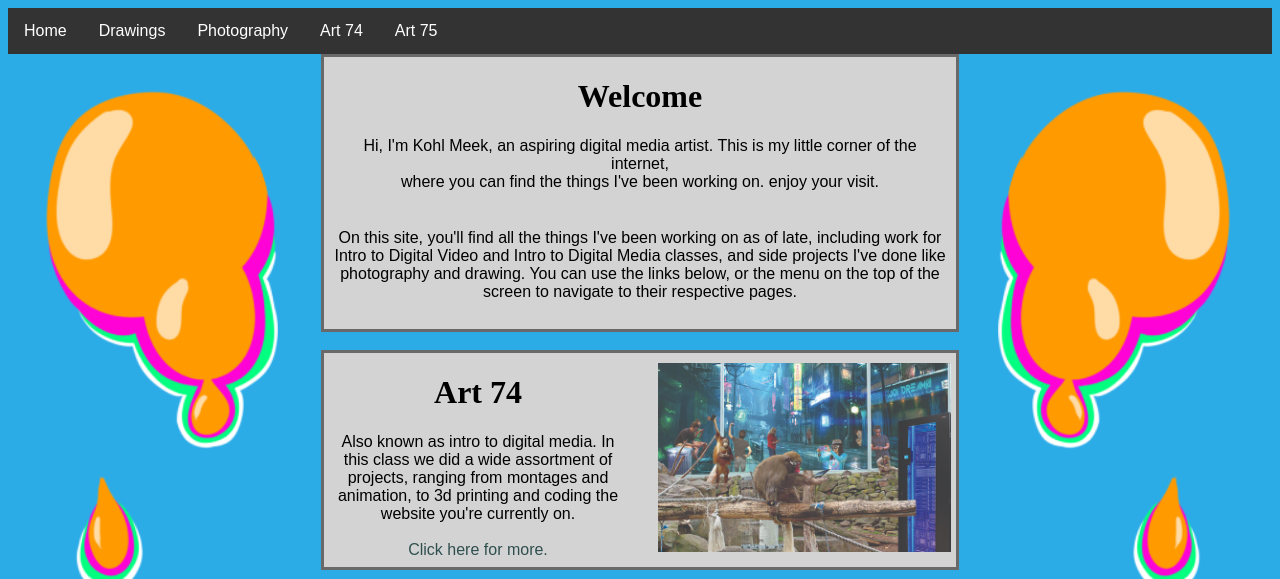
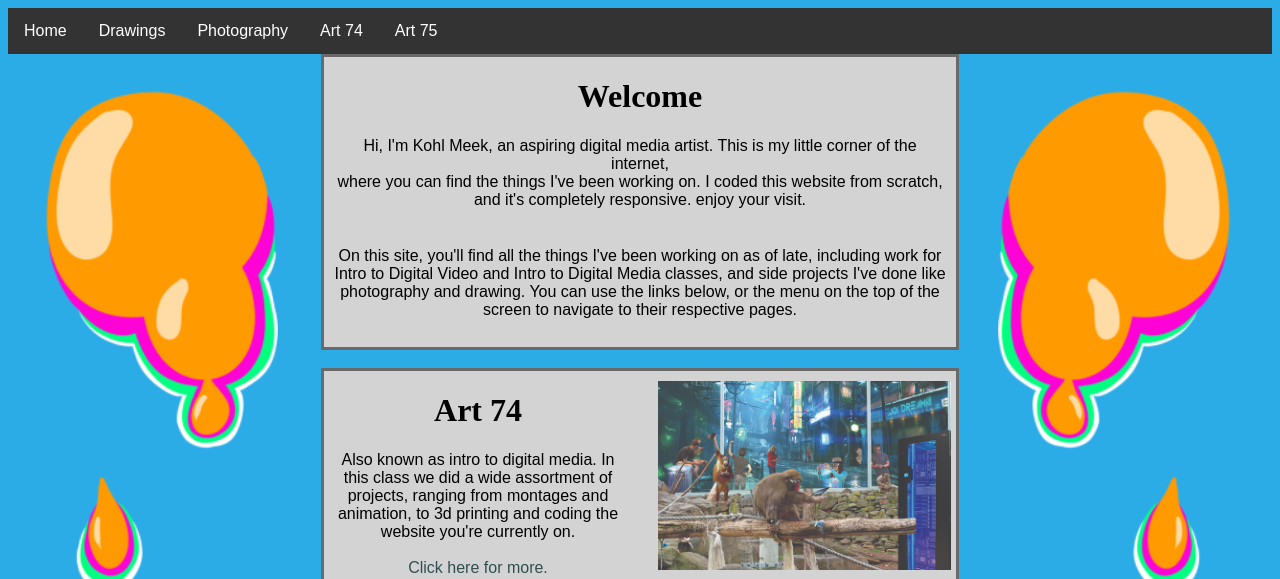
Before and after one commit to kohlmeek/KohlMeek.Github.io, a plain HTML site: page index.html in a window 1280 px wide. Shown: the top 579 px of the page. Drawn offline with Linux system fonts and the light colour scheme; a script that the page names is missing; some icons are missing.

Commit message:
Update index.html

```diff
--- a/index.html
+++ b/index.html
@@ -57,7 +57,8 @@
     <h1>Welcome</h1>
     <p>Hi, I'm Kohl Meek, an aspiring digital media artist.
      This is my little corner of the internet,<br> where
-    you can find the things I've been working on. enjoy your visit.</p>
+    you can find the things I've been working on. I coded this website
+        from scratch, and it's completely responsive. enjoy your visit.</p>
 </body>
   <br>
     <p>On this site, you'll find all the things I've been working on as of late, including work for Intro to Digital Video
```
